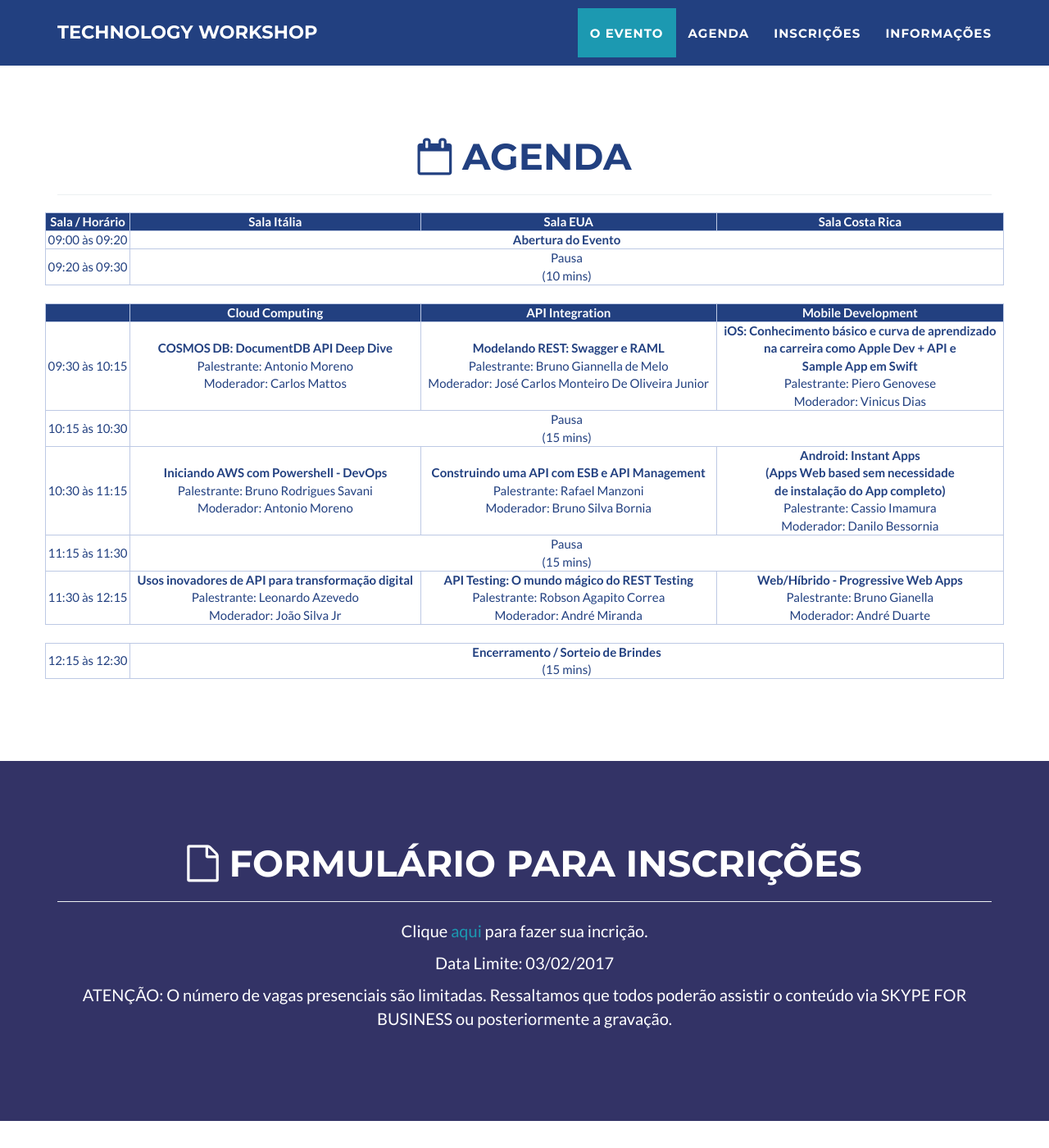
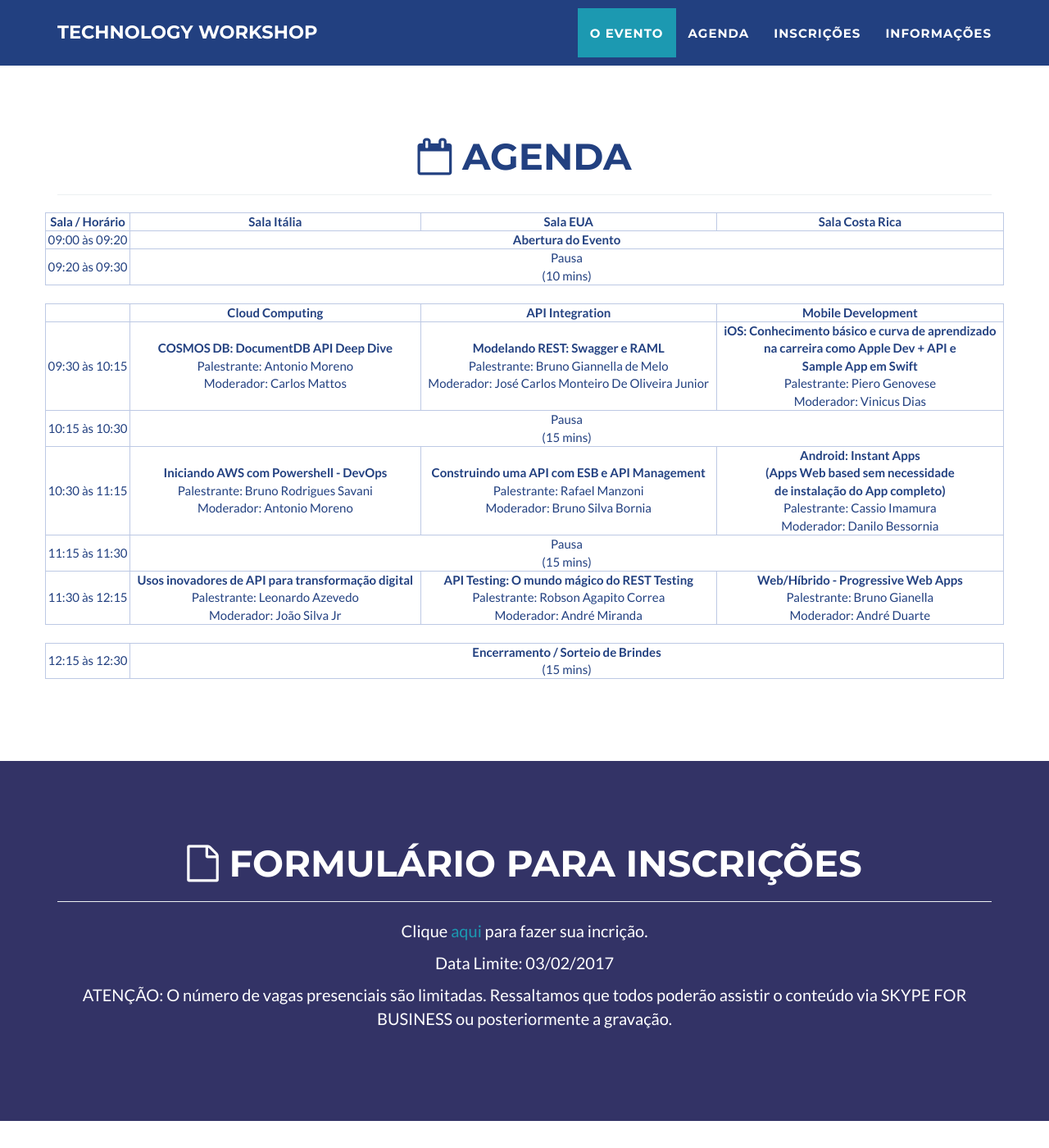
Before and after one commit to gft-technical-practices/2017-workshop-2, a Jekyll site: the page built from index.html, in a window 1280 px wide and 1400 px high, scrolled down 1276 px. Shown: the whole window at 82% size. Built offline with Jekyll 4.4.1, drawn with Linux system fonts in a browser that asks for light colours.

Commit message:
Update main.css

```diff
--- a/_includes/css/main.css
+++ b/_includes/css/main.css
@@ -508,8 +508,7 @@ border-width: 0px;
 }
 
 /* Custom table css*/
-.custom-header th,
-.custom-header td {
+.secondary-header {
     color: #fff;
     background: #224080;
 }
```
